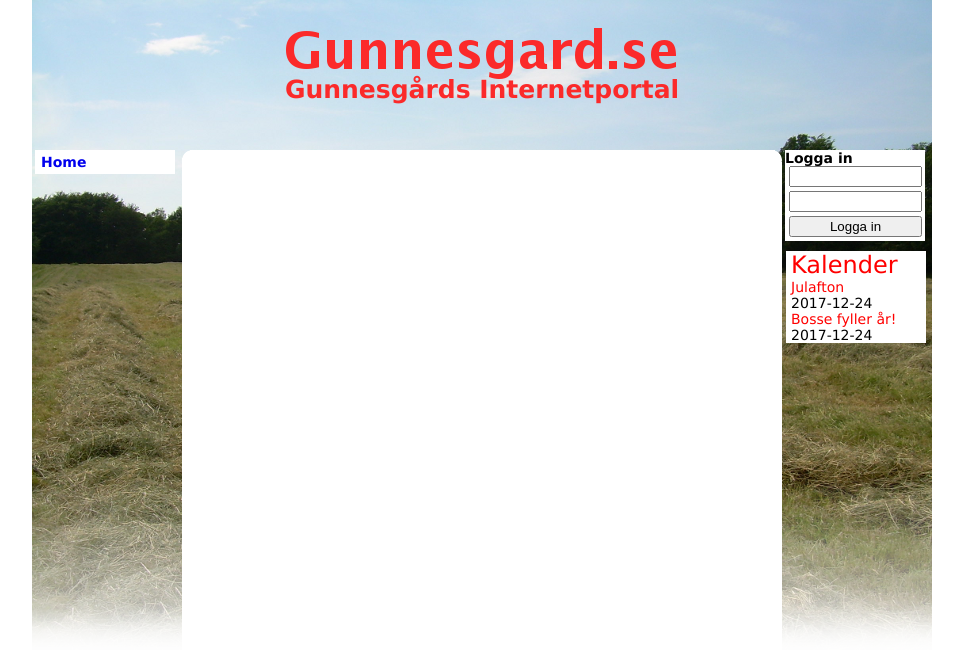
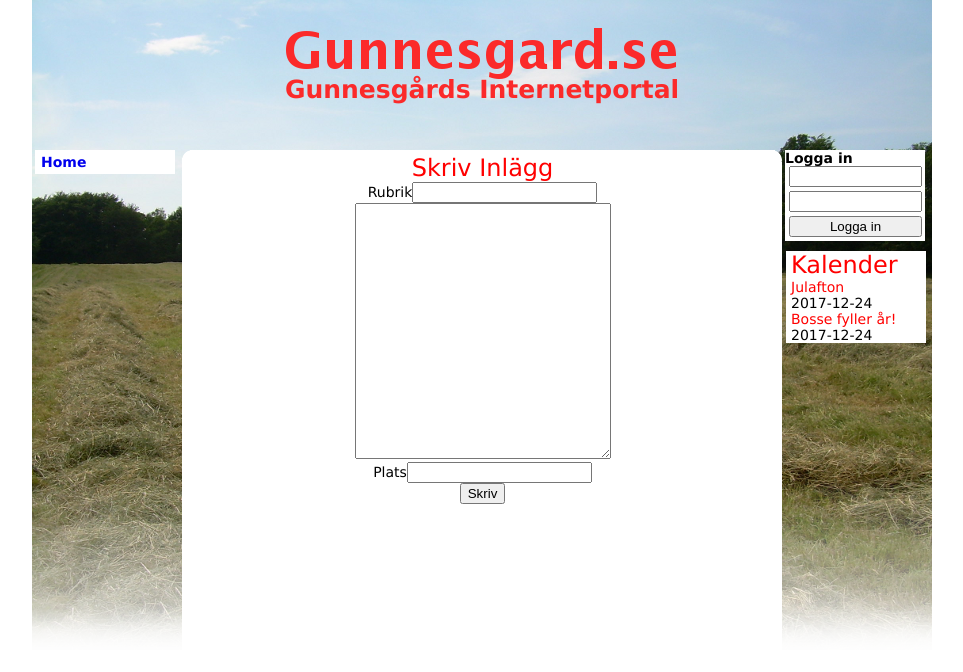
Before and after one commit to magnusfahlin/gunnesgard_se, a React (Create React App) app in the folder client/: page /editor in a window 1280 px wide. Shown: the top 672 px of the page, without its empty margins (158-1121 px from the left). Built offline with nearby package versions, Linux system fonts and the light colour scheme; what redux-multi would draw is missing.

Commit message:
Added editor

```diff
--- a/client/src/App.js
+++ b/client/src/App.js
@@ -5,6 +5,7 @@ import BlogPosts from './components/blogposts/BlogPosts.js';
 import Menu from './components/menu/Menu.js'
 import Signin from './components/signin/Signin.js'
 import Calendar from './components/calendar/Calendar.js'
+import Editor from './components/editor/Editor.js'
 import stateData from './data/initialState'
 import PropTypes from 'prop-types';
 
@@ -19,7 +20,8 @@ const App = ({store}) =>
               <div id='center'>
                 <Route path="/blog" component={() => <BlogPosts BlogPosts={stateData.BlogPosts}/>}/>
                 <Route path="/(|home)" component={() => <BlogPosts BlogPosts={stateData.BlogPosts}/>}/>
-                 <Route path="/myaccount" component={() => <BlogPosts BlogPosts={stateData.BlogPosts}/>}/>
+                <Route path="/myaccount" component={() => <BlogPosts BlogPosts={stateData.BlogPosts}/>}/>
+                <Route path="/editor" component={() => <Editor/>}/>
               </div>
               <div id='right'>
                 <Signin/>
--- /dev/null
+++ b/client/src/components/editor/Editor.js
@@ -0,0 +1,29 @@
+import React, { Component } from 'react';
+import PropTypes from 'prop-types';
+
+class Editor extends Component {
+      constructor(props) {
+          super(props);
+      }
+
+render() {
+        return(
+            <div className="editor">
+                <span className="title">Skriv Inlägg</span>
+                <div className="editorTopic">
+                    <span>Rubrik</span>
+                    <input type="text"/>
+                </div>
+                <div className="editorPost">
+                    <textarea type="text"/>
+                </div>
+                <div className="editorLocation">
+                    <span>Plats</span>
+                    <input type="text"/>
+                </div>
+                <button className="editorLocation">Skriv</button>
+                </div>);
+    }
+}
+
+export default Editor;
--- a/client/src/components/menu/Menu.js
+++ b/client/src/components/menu/Menu.js
@@ -12,6 +12,11 @@ const menuItems = [
   {
     topic: "Blog",
     link: "/blog",
+    showAlways: false
+  },
+  {
+    topic: "Skriv inlägg",
+    link: "/editor",
     showAlways: false
   },
   {
--- a/client/src/index.css
+++ b/client/src/index.css
@@ -57,7 +57,6 @@ body {
   padding-left: 4px;
   font-size: 14px;
 }
-
 
 #right {
     text-align: left;
@@ -124,6 +123,16 @@ body {
   text-decoration: underline;
 }
 
+.editor{
+    text-align: center;
+}
+.editor textarea
+{
+  width: 250px;
+  height: 250px;
+}
+
+
 /*
 .blogPosts
 {
```
Also changed, not shown: 1 other file (tests, documents, lock files or other folders).
